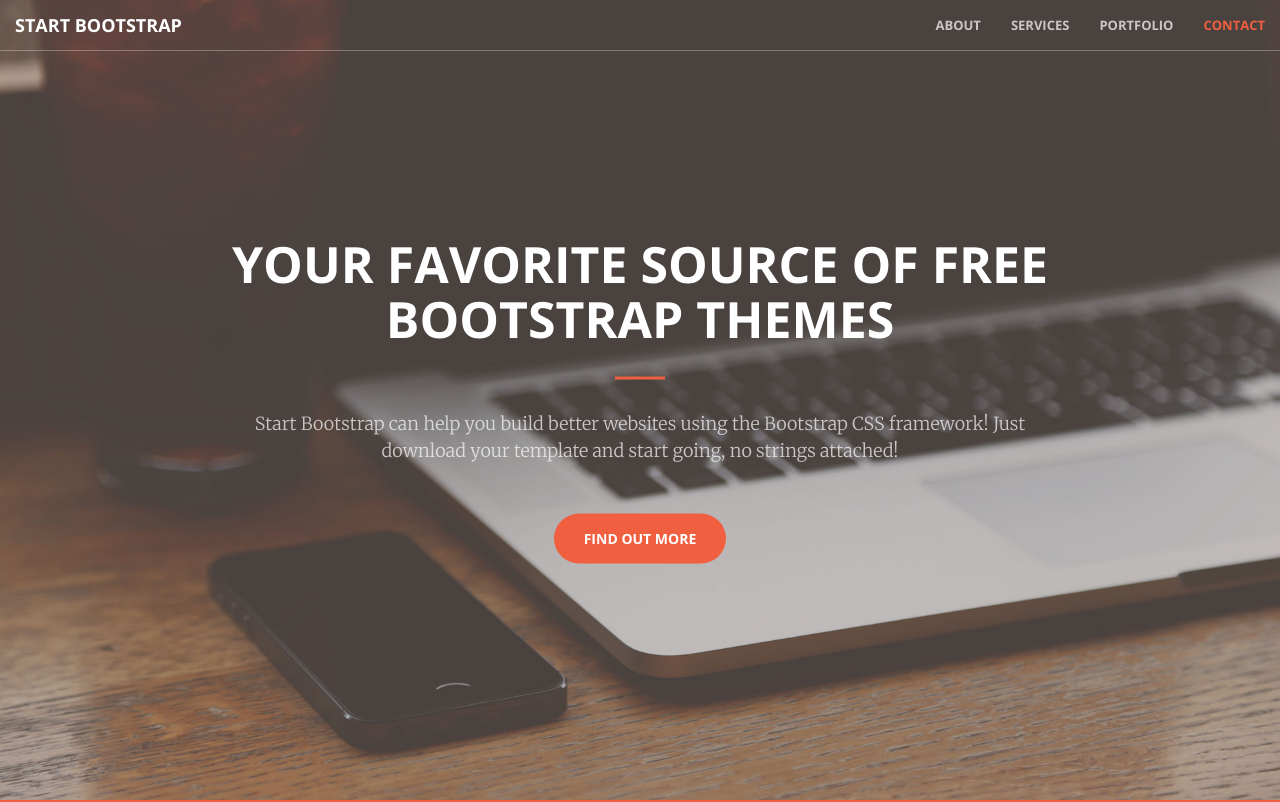
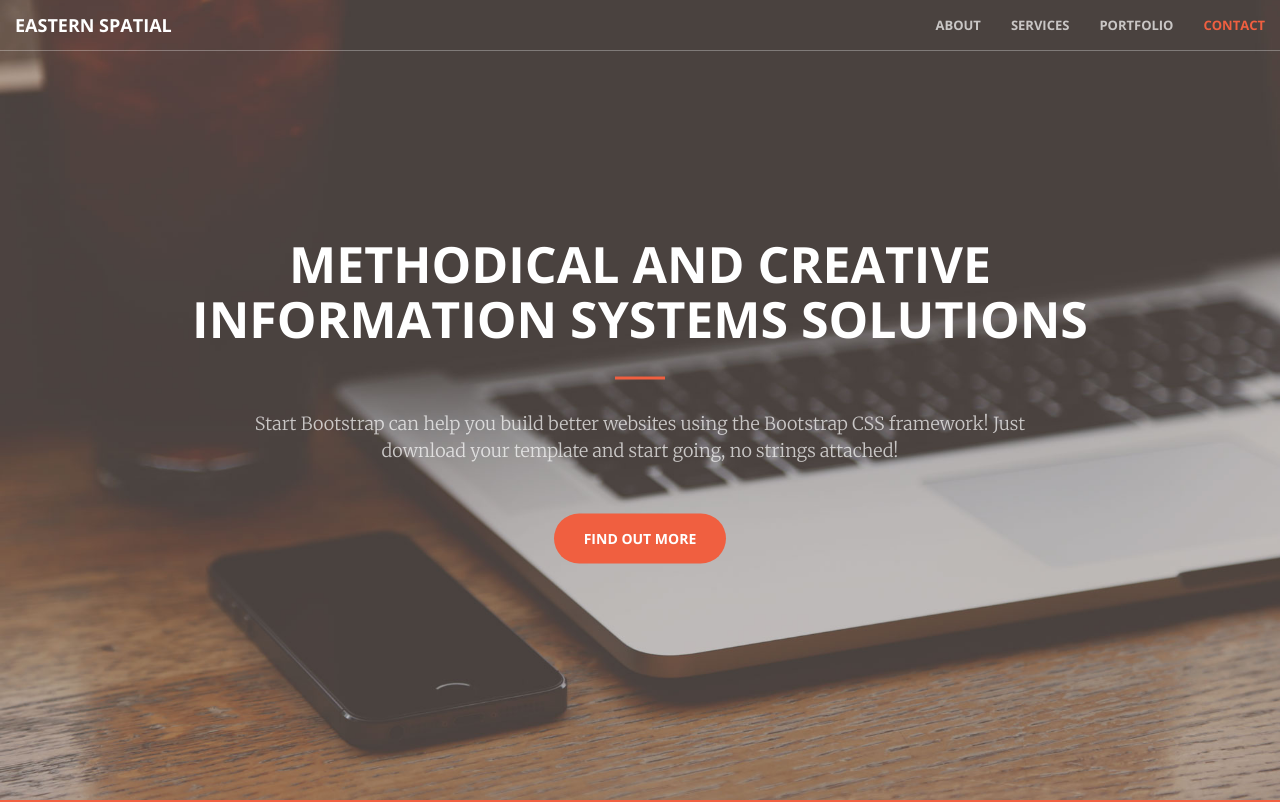
Before and after one commit to EasternSpatial/easternspatial.github.io, a website: page dev.html in a window 1280 px wide. Shown: the top 802 px of the page. Drawn offline with nearby package versions, Linux system fonts and the light colour scheme.

Commit message:
update content

```diff
--- a/dev.html
+++ b/dev.html
@@ -6,10 +6,10 @@
     <meta charset="utf-8">
     <meta http-equiv="X-UA-Compatible" content="IE=edge">
     <meta name="viewport" content="width=device-width, initial-scale=1">
-    <meta name="description" content="">
+    <meta name="description" content="GIS and mapping, mobile data collection, web-mapping, cartography, data analysis and management, requirements assessment and design">
     <meta name="author" content="">
 
-    <title>Creative - Start Bootstrap Theme</title>
+    <title>Eastern Spatial</title>
 
     <!-- Bootstrap Core CSS -->
     <link href="vendor/bootstrap/css/bootstrap.min.css" rel="stylesheet">
@@ -43,7 +43,7 @@
                 <button type="button" class="navbar-toggle collapsed" data-toggle="collapse" data-target="#bs-example-navbar-collapse-1">
                     <span class="sr-only">Toggle navigation</span> Menu <i class="fa fa-bars"></i>
                 </button>
-                <a class="navbar-brand page-scroll" href="#page-top">Start Bootstrap</a>
+                <a class="navbar-brand page-scroll" href="#page-top">Eastern Spatial</a>
             </div>
 
             <!-- Collect the nav links, forms, and other content for toggling -->
@@ -71,7 +71,7 @@
     <header>
         <div class="header-content">
             <div class="header-content-inner">
-                <h1 id="homeHeading">Your Favorite Source of Free Bootstrap Themes</h1>
+                <h1 id="homeHeading">Methodical and Creative Information Systems Solutions</h1>
                 <hr>
                 <p>Start Bootstrap can help you build better websites using the Bootstrap CSS framework! Just download your template and start going, no strings attached!</p>
                 <a href="#about" class="btn btn-primary btn-xl page-scroll">Find Out More</a>
```
